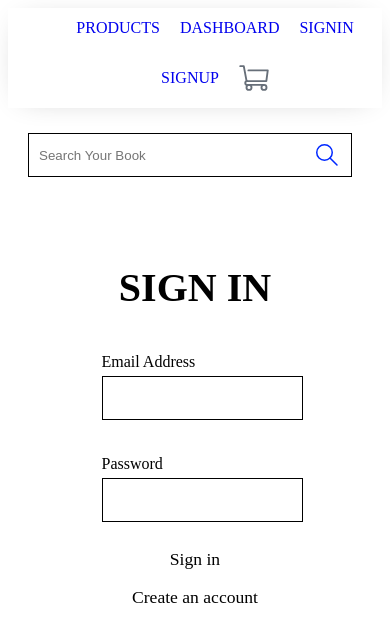
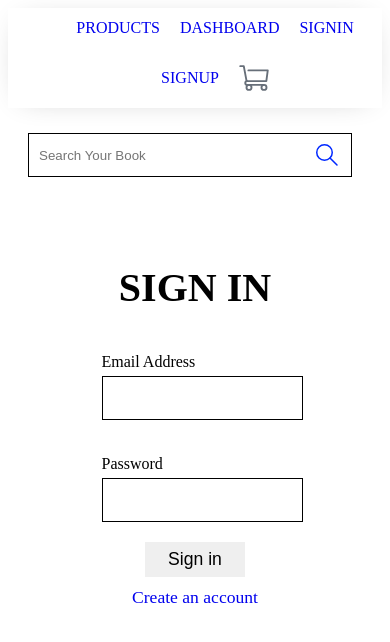
Before and after one commit to ChingPingYang/ecommerce, a React (Create React App) app in the folder ecommerce-front/: page /signin in a window 390 px wide. Shown: the top 642 px of the page. Built offline with nearby package versions, Linux system fonts and the light colour scheme; no server answers; the HTML template or start-up script is replaced by a standard one.

Commit message:
fixing style for mobile mode

```diff
--- a/ecommerce-front/src/components/auth/SignIn.jsx
+++ b/ecommerce-front/src/components/auth/SignIn.jsx
@@ -130,12 +130,12 @@ const BtnWrap = styled.div`
     justify-content: space-between;
     align-items: center;
     input {
-        all: unset;
-        display: block;
+        display: inline-block;
+        border: none;
+        outline: none;
         font-size: 1.1rem;
         width: 100px;
         height: 35px;
-        text-align: center;
         cursor: pointer;
         color: ${props => props.theme.primWhite};
         background-color: ${props => props.theme.interactive};
@@ -149,7 +149,7 @@ const BtnWrap = styled.div`
     }
 `
 const StyledLink = styled(Link)`
-    all: unset;
+    text-decoration: none;
     cursor: pointer;
     font-size: 1.1rem;
     color: ${props => props.theme.lightBlue};
--- a/ecommerce-front/src/components/auth/SignUp.jsx
+++ b/ecommerce-front/src/components/auth/SignUp.jsx
@@ -127,11 +127,12 @@ const BtnWrap = styled.div`
     height: 35px;
     margin-top: 10px;
     input {
-        all: unset;
+        display: inline-block;
+        border: none;
+        outline: none;
         font-size: 1.1rem;
         width: 100px;
         height: 35px;
-        text-align: center;
         cursor: pointer;
         color: ${props => props.theme.primWhite};
         background-color: ${props => props.theme.interactive};
--- a/ecommerce-front/src/components/landing/Landing.jsx
+++ b/ecommerce-front/src/components/landing/Landing.jsx
@@ -287,11 +287,10 @@ const BtnWrap = styled.div`
         border-bottom: solid 1px ${props => props.theme.primWhite};
     `}
     button {
-        all: unset;
+        border: none;
+        outline: none;
         font-size: 1.1rem;
-        width: 150px;
-        height: 45px;
-        text-align: center;
+        padding: 1rem 2.5rem;
         cursor: pointer;
         color: ${props => props.theme.primWhite};
         background-color: ${props => props.theme.interactive};
--- a/ecommerce-front/src/components/landing/Match.jsx
+++ b/ecommerce-front/src/components/landing/Match.jsx
@@ -33,11 +33,12 @@ const Form = styled.form`
 const SelectOption = styled.select`
     width: 200px;
     height: 40px;
+    outline: none;
     padding-left: 10px;
     background-color: white;
     font-size: 1rem;
-    outline: none;
     border: 1px solid ${props => props.theme.lightGray};
+    border-radius: none;
     transition: 0.3s;
     color: ${props => props.theme.brandBlue};
     font-size: 1rem;
--- a/ecommerce-front/src/components/landing/Product.jsx
+++ b/ecommerce-front/src/components/landing/Product.jsx
@@ -73,15 +73,14 @@ const Product = ({ product, skeleton = false }) => {
 }
 
 const Wrap = styled(Link)`
-    /* all: unset; */
     text-decoration: none;
     width: 225.8px;
-    height: 425.8px;
+    min-height: 425.8px;
     display: flex;
     margin-top: 30px;
-    margin-right: 1%;
+    margin-right: 1.5%;
+    flex-direction: column;
     cursor: pointer;
-    flex-direction: column;
     ${media.tablat_S} {
         margin-top: 40px;
     }
@@ -105,7 +104,7 @@ const ImageWrap = styled.div`
 `
 const ContentWrap = styled.div`
     width: 100%;
-    height: 192px;
+    min-height: 192px;
     margin-top: 8px;
     display: flex;
     flex-direction: column;
--- a/ecommerce-front/src/components/landing/SideFilter.jsx
+++ b/ecommerce-front/src/components/landing/SideFilter.jsx
@@ -188,12 +188,12 @@ const InputWrap = styled.div`
 `
 const BtnWrap = styled.div`
     input {
-        all: unset;
+        border: none;
+        outline: none;
         font-size: 0.8rem;
         width: 50px;
         height: 20px;
         cursor: pointer;
-        text-align: center;
         color: ${props => props.theme.primWhite};
         background-color: ${props => props.theme.interactive};
         transition: 0.2s;
```
